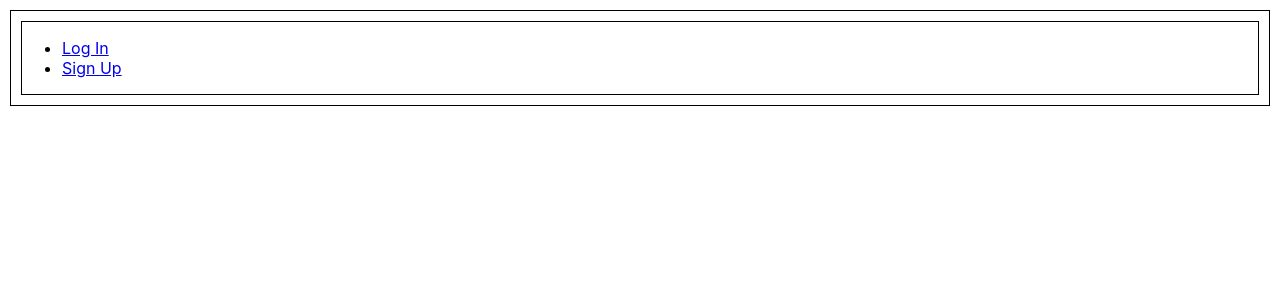
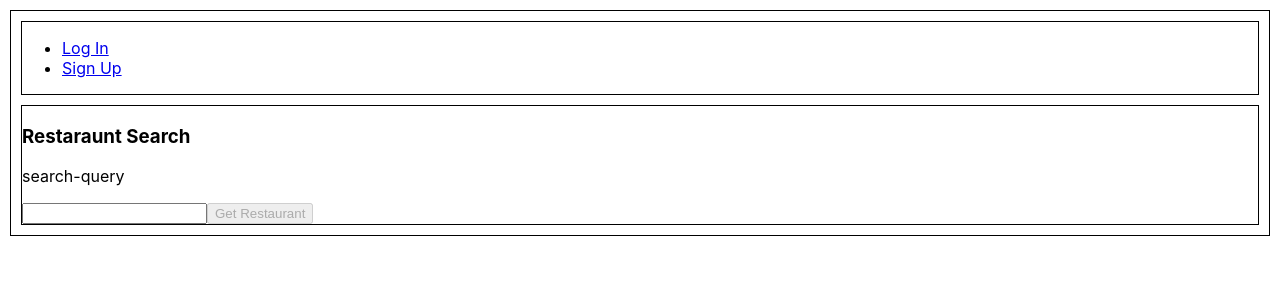
Before and after one commit to treymeetsworld/xplor-app, a React (Create React App) app: page /searchYelp in a window 1280 px wide. Shown: the top 300 px of the page. Built offline with nearby package versions, Linux system fonts and the light colour scheme; no server answers.

Commit message:
yelp setup

```diff
--- a/server.js
+++ b/server.js
@@ -12,6 +12,7 @@ import { router as tripsRouter } from './routes/trips.js'
 import { router as restaurantsRouter } from './routes/restaurants.js'
 import { router as attractionsRouter } from './routes/attractions.js'
 import { router as unsplashRouter } from './routes/unsplash.js'
+import{ router as yelpRouter } from './routes/yelp.js'
 
 import('./config/database.js')
 
@@ -30,6 +31,7 @@ app.use('/api/trips', tripsRouter)
 app.use('/api/restaurants', restaurantsRouter)
 app.use('/api/attractions', attractionsRouter)
 app.use('/api/unsplash', unsplashRouter)
+app.use('/api/yelp', yelpRouter)
 
 
 
--- a/src/components/Restaurants/Restaurants.jsx
+++ b/src/components/Restaurants/Restaurants.jsx
@@ -1,9 +1,11 @@
 import React from 'react'
+import Yelp from '../../pages/Yelp/Yelp'
 
 const Restaurants = (props) => {
   return (
     <>
       <h1>Restaurants / Yelp API Search</h1>
+      <Yelp />
     </>
   )
 }
--- a/src/pages/App/App.jsx
+++ b/src/pages/App/App.jsx
@@ -8,6 +8,7 @@ import Users from '../Users/Users'
 import TripDetails from '../TripDetails/TripDetails'
 import Profile from '../Profile/Profile'
 import Unsplash from '../Unsplash/Unsplash'
+import Yelp from '../Yelp/Yelp'
 import * as authService from '../../services/authService'
 import TripForm from '../../components/TripForm/TripForm'
 import { createTrip , getTrips, addPackingItem, deletePackingItem, deleteTrip, addHotel, addFlight } from '../../services/tripService'
@@ -94,7 +95,8 @@ const App = () => {
 				<Route path='/users' element={user ? <Users /> : <Navigate to='/login' />} />
 				<Route path='/profile' element={user ? <Profile handleDeleteTrip={handleDeleteTrip} user={user} trips={trips}/> : <Navigate to='/signup' />} />
 				<Route path='/addTrip' element={<TripForm  handleCreateTrip={handleCreateTrip} />} />
-				<Route path='/search' element={<Unsplash />} />
+				<Route path='/searchUnsplash' element={<Unsplash />} />
+				<Route path='/searchYelp' element={<Yelp />} />
 				<Route path='/tripDetails' element={<TripDetails handleAddPackingItem={handleAddPackingItem} handleDeletePackingItem={handleDeletePackingItem} handleAddHotel={handleAddHotel} handleAddFlight={handleAddFlight}/>} />
 			</Routes>
 		</>
--- a/src/pages/Landing/Landing.jsx
+++ b/src/pages/Landing/Landing.jsx
@@ -6,8 +6,16 @@ const Landing = ({ user }) => {
       <h1 className="text">
         hello, {user ? user.name : "friend"}
       </h1>
+      <div>
+        <form action="">
+        <input type="search"></input>
+        <button type="submit">Search</button>
+        </form>
+      </div>
     </main>
   )
 }
 
+
+
 export default Landing
--- a/src/pages/Profile/Profile.jsx
+++ b/src/pages/Profile/Profile.jsx
@@ -19,7 +19,7 @@ const Profile = (props) => {
       <h1 className="text">
         {props.user.name}'s Trips
       </h1>
-        <Link to='/search' >search</Link>
+        <Link to='/searchUnsplash' >search</Link>
       <Link to='/addTrip' >Add trip</Link>
       <div>
         <ul className="trips">
--- /dev/null
+++ b/src/pages/Yelp/Yelp.jsx
@@ -0,0 +1,54 @@
+import React, { useState } from 'react'
+import { Link } from 'react-router-dom'
+import { searchRestaraunt } from "../../services/yelpService"
+
+const Yelp = () => {
+  const [formData, setFormData] = useState({
+    query: ''
+  })
+  const [restaraunt, setRestauraunt] = useState([])
+  const handleChange = e => {
+    setFormData({
+      ...formData,
+      [e.target.name]: e.target.value
+    })
+  }
+  const handleSubmit = async e => {
+    e.preventDefault()
+    try {
+      searchRestaraunt(formData.query)
+      .then(restaurantData => {
+        console.log(restaurantData)
+      })
+    } catch (err) {
+      console.log(err)
+    }
+  }
+
+  const { query } = formData
+  const isFormInvalid = () => {
+    return !(query)
+  }
+  return (
+    <div>
+      <h3>Restaraunt Search</h3>
+      <form
+      autoComplete="off"
+      onSubmit={handleSubmit}
+      >
+      <p> search-query</p>
+      <input
+        type="text"
+        value={query}
+        name="query"
+        onChange={handleChange}
+      />
+      <Link to='/searchYelp'>
+      <button disabled={isFormInvalid()}>Get Restaurant</button>
+      </Link>
+      </form>
+
+    </div>
+  );
+}
+export default Yelp;
--- /dev/null
+++ b/src/services/yelpService.js
@@ -0,0 +1,12 @@
+
+function searchRestaraunt(query) {
+  console.log('yelp services', query)
+  return fetch(`/api/yelp/${query}`)
+  .then(res => res.json())
+  .catch(err => console.log(err, 'frontend err'))
+}
+
+
+export{
+  searchRestaraunt,
+}
```
Also changed, not shown: controllers/yelp.js (added, +23 -0 lines), routes/yelp.js (added, +16 -0 lines).
